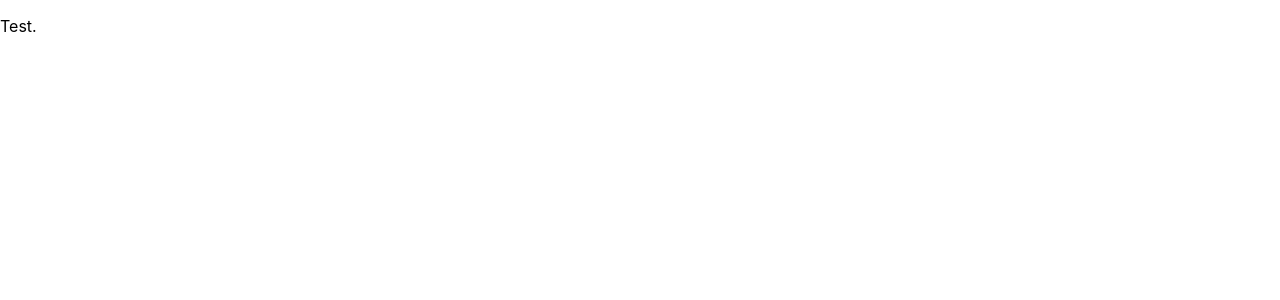
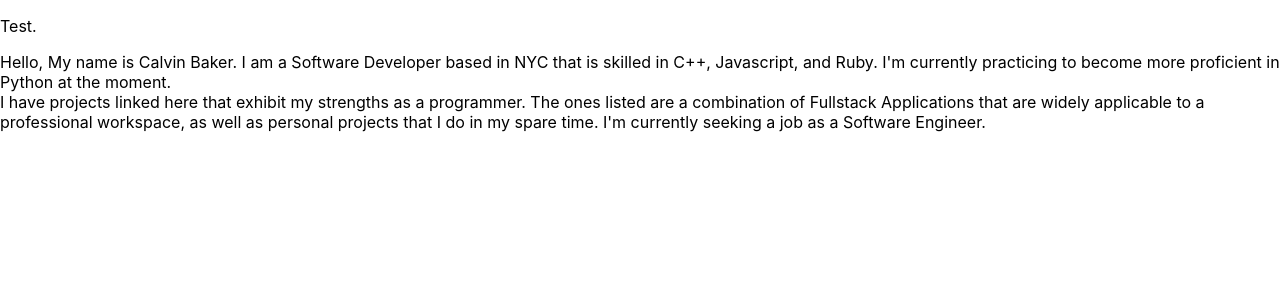
Before and after one commit to Candillan/Portfolio, a React (Create React App) app in the folder portfolio/: page / in a window 1280 px wide. Shown: the top 300 px of the page. Built offline with nearby package versions, Linux system fonts and the light colour scheme.

Commit message:
Update aboutMe.js

```diff
--- a/portfolio/src/aboutMe.js
+++ b/portfolio/src/aboutMe.js
@@ -4,6 +4,8 @@ function AboutMe(){
     return(
         <div>
             <p>Test.</p>
+            <div>Hello, My name is Calvin Baker. I am a Software Developer based in NYC that is skilled in C++, Javascript, and Ruby. I'm currently practicing to become more proficient in Python at the moment.</div>
+            <div>I have projects linked here that exhibit my strengths as a programmer. The ones listed are a combination of Fullstack Applications that are widely applicable to a professional workspace, as well as personal projects that I do in my spare time. I'm currently seeking a job as a Software Engineer.</div>
             {console.log("Hello")}
         </div>
     )
```
